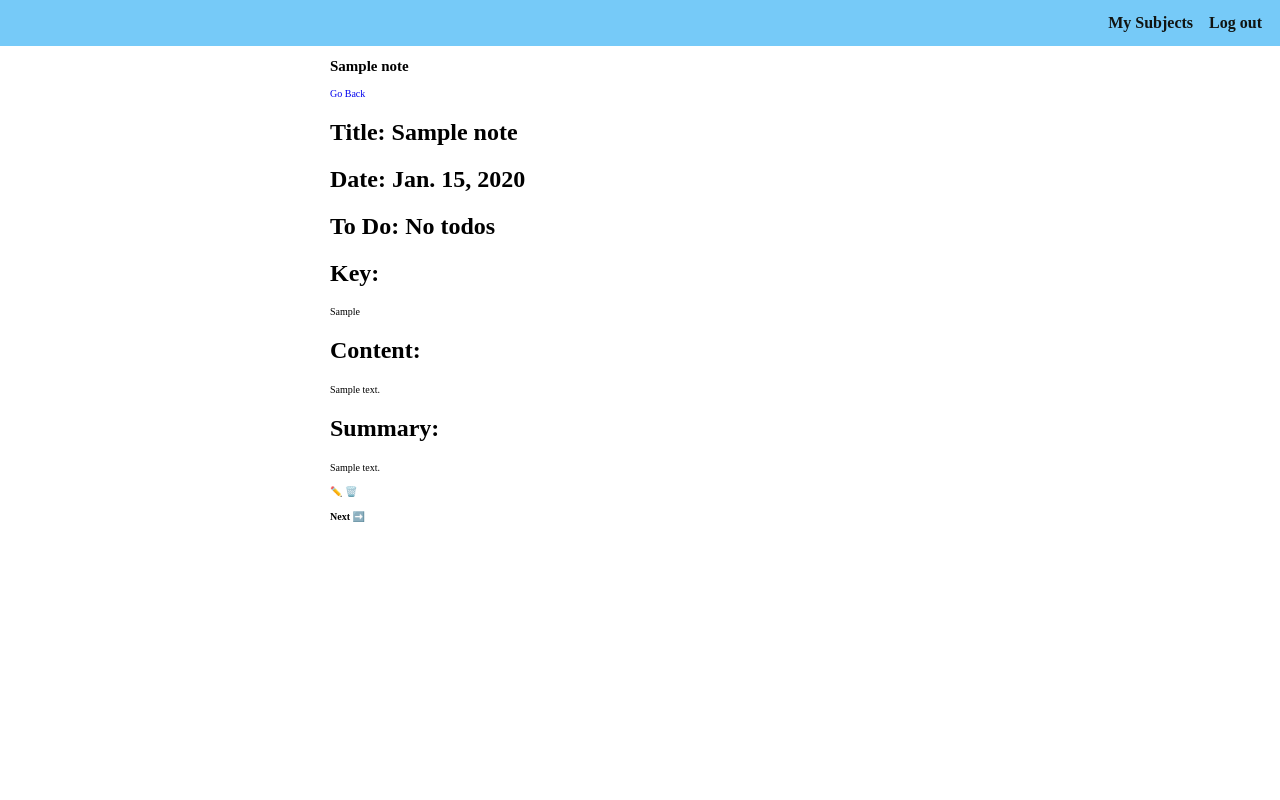
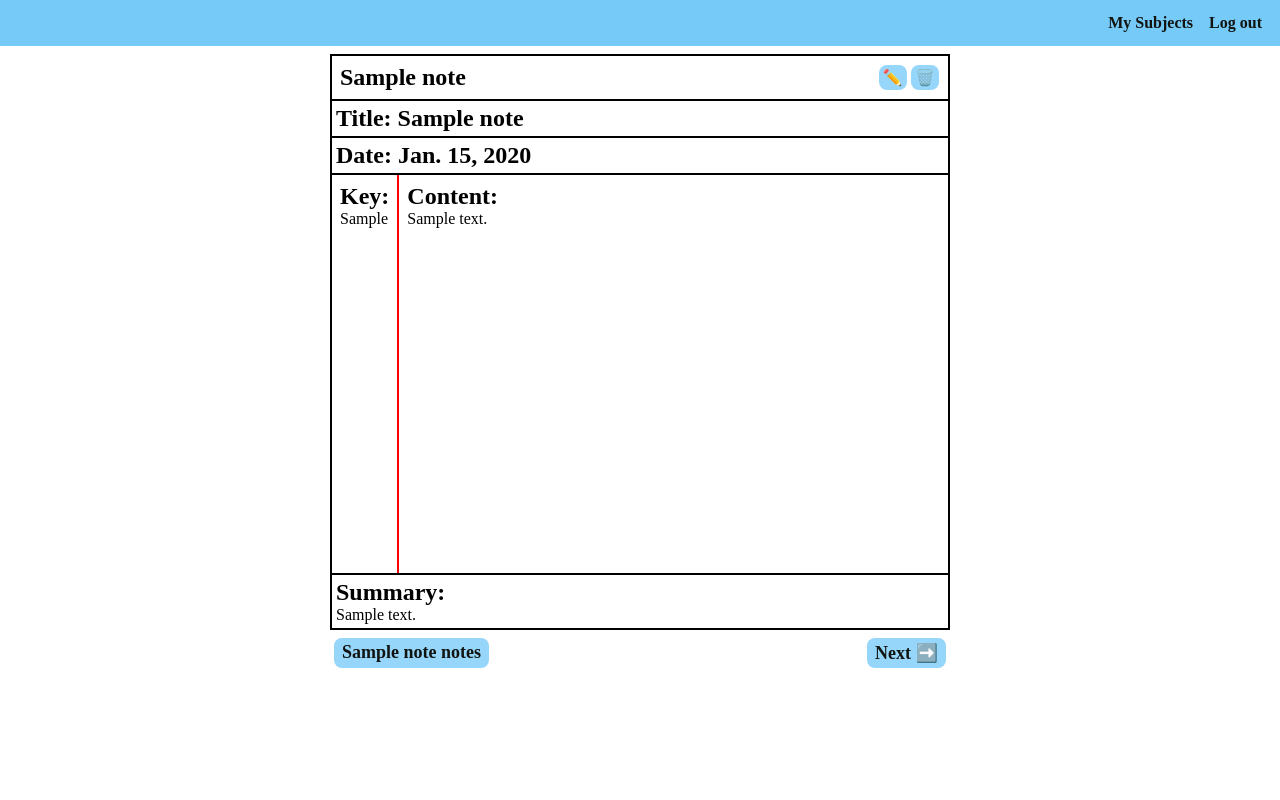
Before and after one commit to Reizor-75/Noted, a Django app: a page that uses main_app/templates/notes/detail.html in a window 1280 px wide. Run offline with Django 4.2, Linux system fonts and the light colour scheme; a user stored in the database is signed in; tables that the repository leaves empty hold one stand-in row (values such as "Sample post"); some web fonts are replaced.

Commit message:
update styling for notes detail template

```diff
--- a/main_app/static/css/base.css
+++ b/main_app/static/css/base.css
@@ -35,7 +35,6 @@ body {
   --danger: rgb(220, 20, 30);
   --secondary: rgb(57, 57, 57);
   --card-box-shadow: 5px 5px 6px -1px #AAA;
-  --font-xtreme: 4.2rem;
   --font-xxl: 3.6rem;
   --font-xl: 2.4rem;
   --font-l: 1.8rem;
--- /dev/null
+++ b/main_app/static/css/notes/detail.css
@@ -0,0 +1,74 @@
+.note-container{
+  border: solid 2px black;
+  border-bottom: none;
+  margin: 8px 0;
+}
+
+.note-container > *{
+  padding: 8px;
+}
+
+div > *{
+  margin: 0;
+}
+
+.page-header{
+  display: flex;
+  justify-content: space-between;
+  margin: 0;
+  border-bottom: solid 2px black;
+}
+
+div.edit-delete > a{
+  text-align: center;
+  font-size: var(--font-reg);
+  font-weight: 600;
+  color: var(--link-hover-color);
+  background-color: var(--nav-bg);
+  margin: 0px 1px;
+  padding: 4px;
+  border-radius: 8px;
+}
+
+.note-details{
+  padding: 0;
+}
+
+.note-details > *{
+  padding: 4px;
+  border-bottom: solid 2px black;
+}
+
+.note-body{
+  padding: 0;
+  display: flex;
+  min-height: 50vh;
+}
+
+.note-body > *{
+  padding: 8px;
+}
+
+.key-body{
+  border-right: solid 2px red ;
+}
+
+.note-text{
+  font-size: var(--font-reg);
+}
+
+.user-buttons{
+  display: flex;
+  justify-content: space-between;
+  font-size: var(--font-l);
+  font-weight: 600;
+  padding: 0 4px;
+}
+
+.user-buttons > a{
+  font-weight: 600;
+  color: var(--text-color);
+  background-color: var(--nav-bg);
+  padding: 4px 8px;
+  border-radius: 8px;
+}
--- a/main_app/templates/notes/detail.html
+++ b/main_app/templates/notes/detail.html
@@ -1,57 +1,50 @@
 {% extends 'base.html' %}
 {% load static %}
 
-{% block head %}
-<link
-  rel="stylesheet"
-  type="text/css"
-  href=""
-/>
+{% block head%}
+<link rel="stylesheet" type="text/css" href="{% static 'css/notes/detail.css' %}">
 {% endblock %}
 
 {% block content %}
 
 <section class="note-container">
-  <div class="note-header">
+  <div class="page-header">
     <h1>{{ note.subject }}</h1>
-    <a href="{% url 'note-index' note.subject %}">Go Back</a>
+    <div class="edit-delete">
+      <a href="{% url 'note-update' note.id %}">✏️</a>
+      <a href="{% url 'note-delete' note.id %}">🗑️</a>
+    </div>
   </div>
   <div class="note-details">
-    <div class="left top">
-      <h2 class="note-title">Title: {{note.title}}</h2>
-      <h2 class="note-title">Date: {{note.date}}</h2>
-    </div>
+    <h2 class="note-title">Title: {{note.title}}</h2>
+    <h2 class="note-date">Date: {{note.date}}</h2>
+
+    {% comment %}
+    Future Feature
     <div class="right top">
       <h2 class="note-title">To Do: No todos</h2>
     </div>
+    {% endcomment %}
 
     <div class="note-body">
       <div class="key-body">
         <h2 class="key-title">Key: </h2>
-        <div class="key-list">{{note.key}}</div>
+        <div class="note-text">{{note.key}}</div>
       </div>
       <div class="content-body">
         <h2 class="content-title">Content:</h2>
-        <p>{{note.content}}</p>
+        <div class="note-text">{{note.content}}</div>
       </div>
     </div>
     <div class="note-bottom">
       <h2 class="summary-title">Summary:</h2>
-      <p>{{note.summary}}</p>
+      <div class="note-text">{{note.summary}}</div>
     </div>
-    <div class="user-buttons">
-      <div class="edit-delete">
-        <h4>
-          <a href="{% url 'note-update' note.id %}">✏️</a>
-          <a href="{% url 'note-delete' note.id %}">🗑️</a>
-        </h4>
-      </div>
-      <div class="next-note">
-        <h4>Next ➡️</h4>
-      </div>
-    </div>
-
   </div>
 </section>
+<section class="user-buttons">
+  <a href="{% url 'note-index' note.subject %}"> {{note.subject}} notes</a>
+  <a href="{% url 'note-index' note.subject %}"> Next ➡️</a>
+  </section>
 
 {% endblock %}
```
